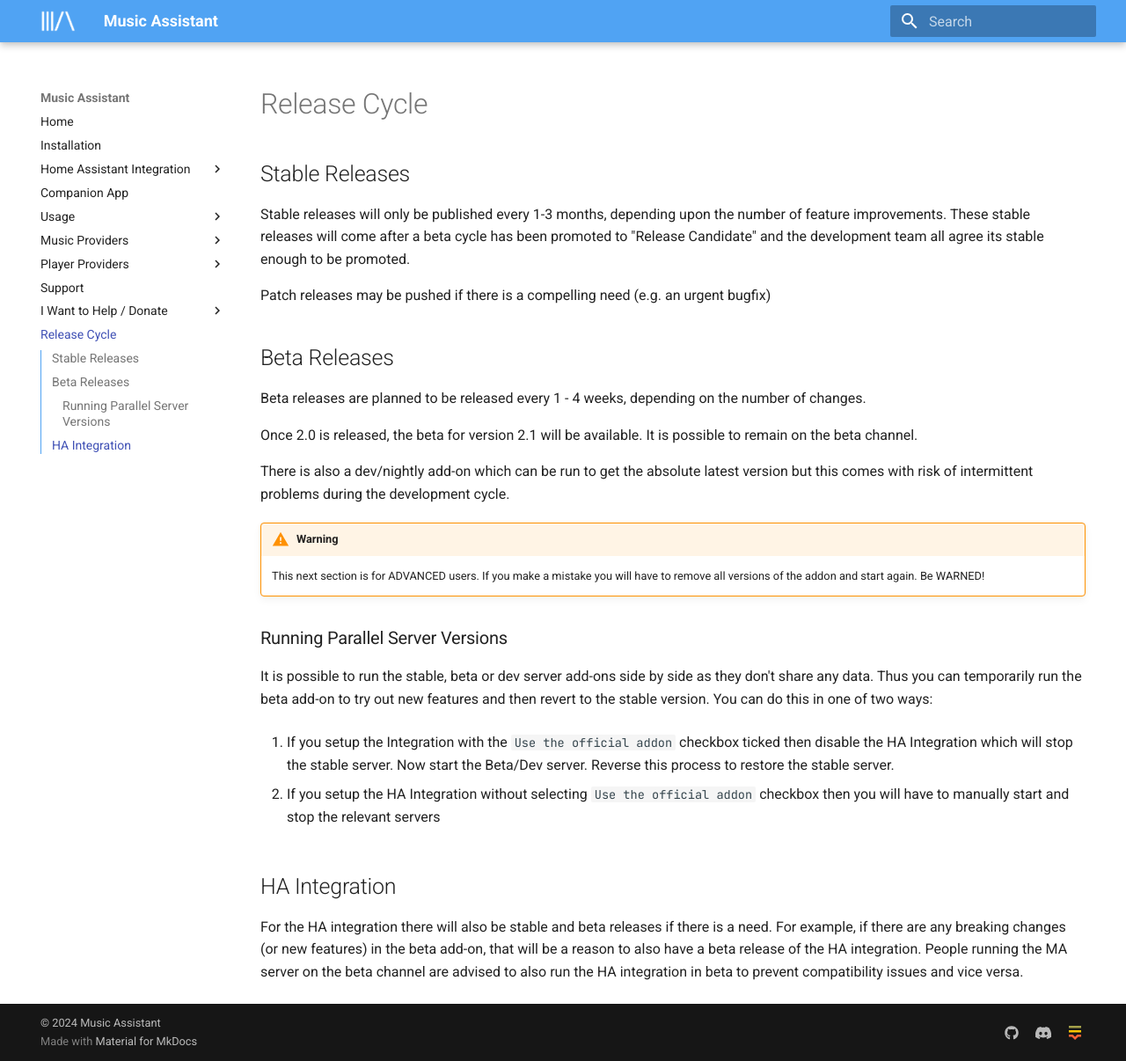
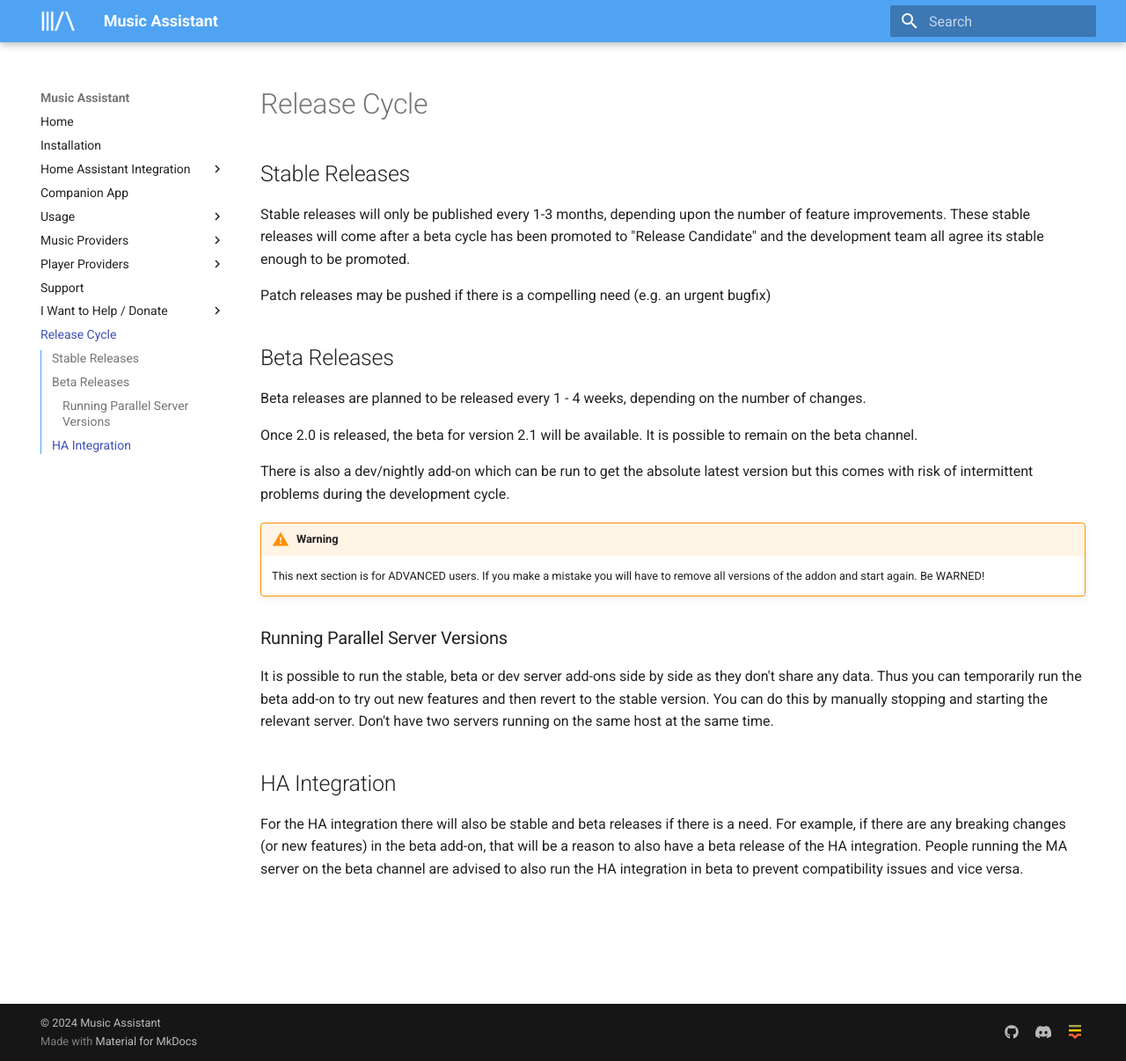
Before and after one commit to pwbriggs/music-assistant.github.io, an MkDocs documentation site: the page built from docs/release.md, in a window 1280 px wide and 1206 px high. Shown: the whole window at 88% size. Built offline with MkDocs 1.6.1 and Material for MkDocs 9.7.7, drawn with Linux system fonts in a browser that asks for light colours.

Commit message:
Remove integration info

```diff
--- a/docs/release.md
+++ b/docs/release.md
@@ -19,11 +19,7 @@
 
 ### Running Parallel Server Versions
 
-It is possible to run the stable, beta or dev server add-ons side by side as they don't share any data. Thus you can temporarily run the beta add-on to try out new features and then revert to the stable version. You can do this in one of two ways:
-
-1. If you setup the Integration with the `Use the official addon` checkbox ticked then disable the HA Integration which will stop the stable server. Now start the Beta/Dev server. Reverse this process to restore the stable server.
-
-2. If you setup the HA Integration without selecting `Use the official addon` checkbox then you will have to manually start and stop the relevant servers
+It is possible to run the stable, beta or dev server add-ons side by side as they don't share any data. Thus you can temporarily run the beta add-on to try out new features and then revert to the stable version. You can do this by manually stopping and starting the relevant server. Don't have two servers running on the same host at the same time.
 
 ## HA Integration
 
```
